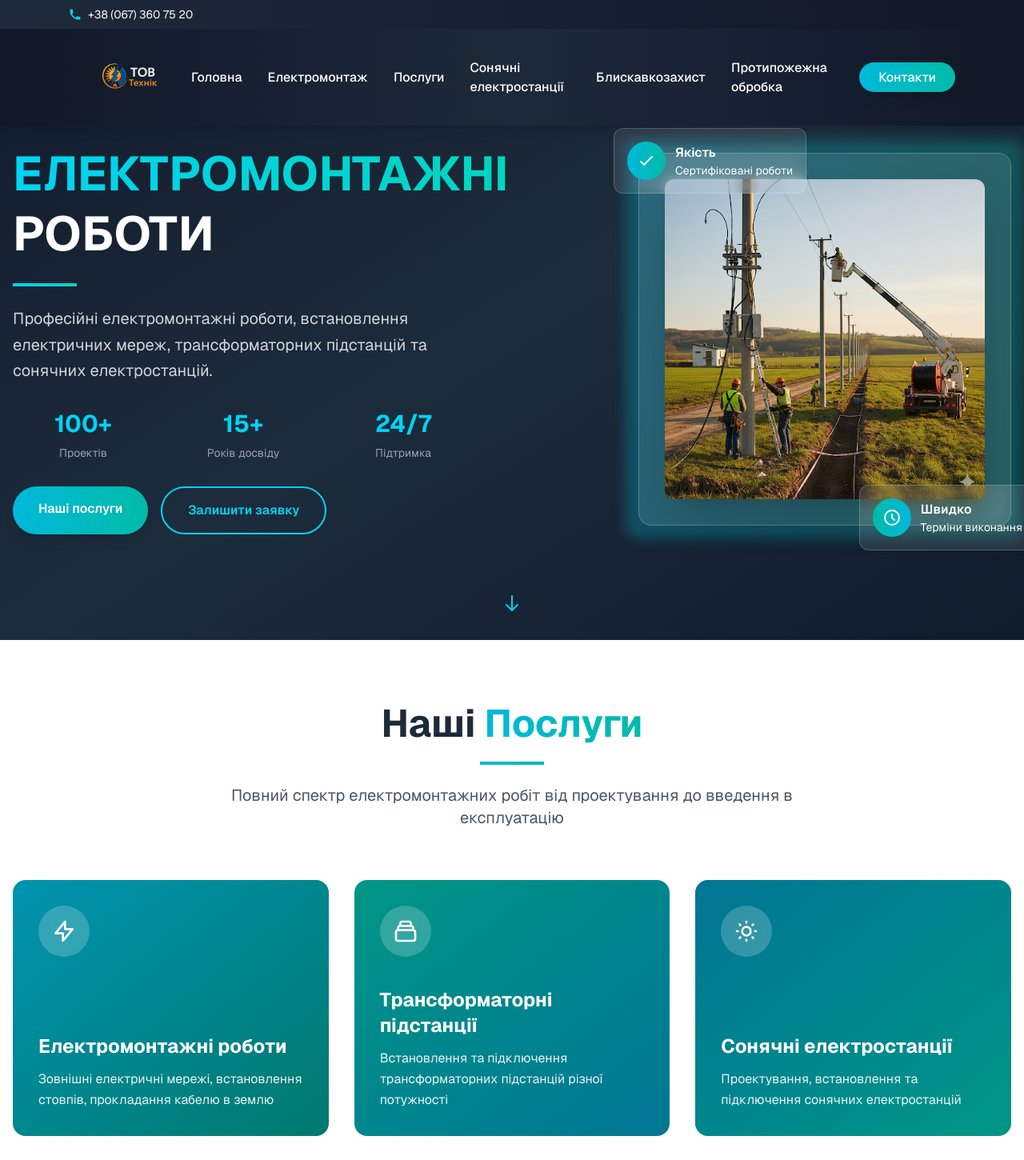
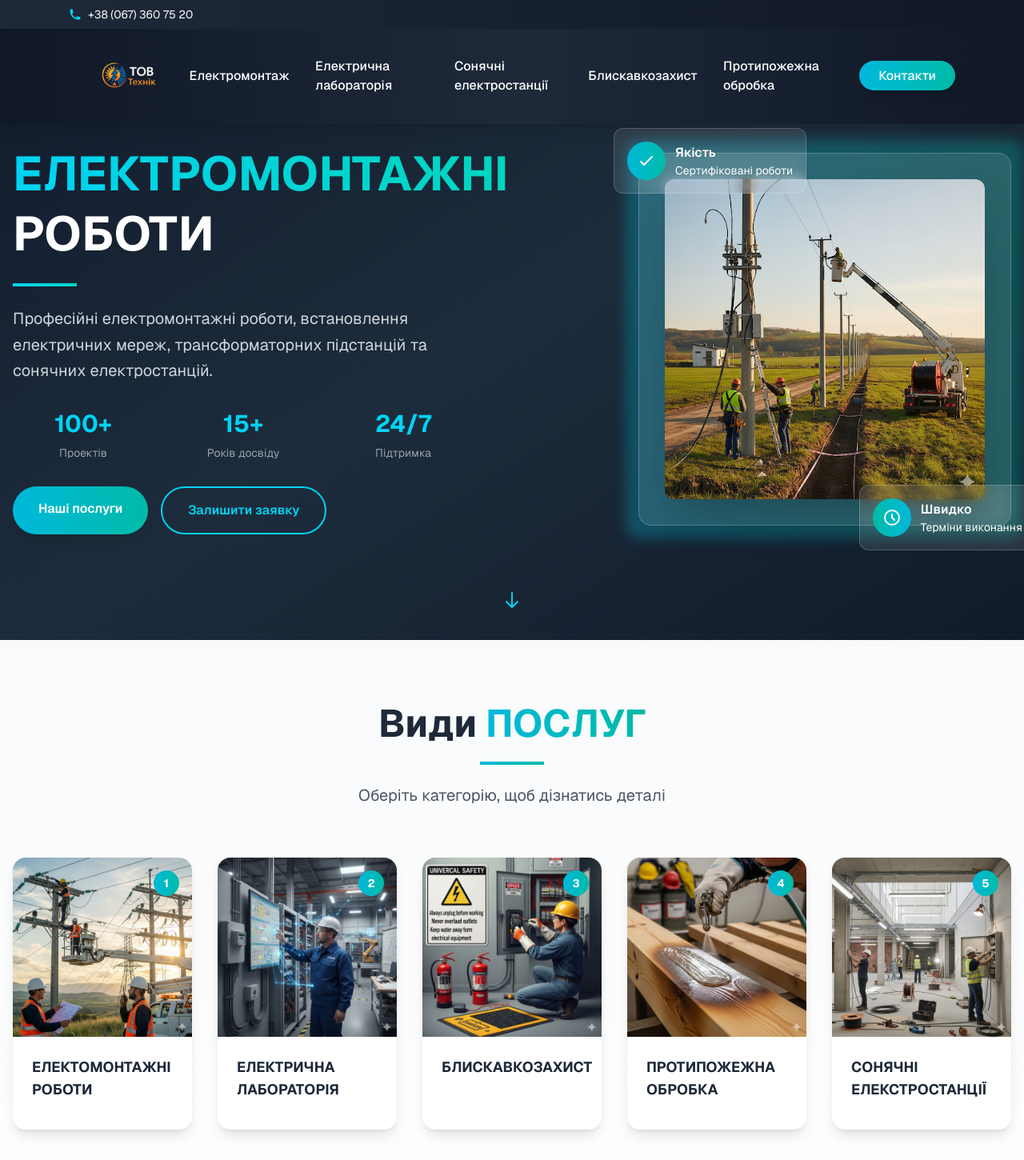
Before and after one commit to Natali993/texnic, a Next.js app: page / in a window 1280 px wide. Shown: the top 1450 px of the page at 80% size. Built offline with nearby package versions, Linux system fonts and the light colour scheme.

Commit message:
feat: change catigories

```diff
--- a/src/app/Footer.tsx
+++ b/src/app/Footer.tsx
@@ -8,20 +8,20 @@ const Contacts = () => {
       <div className="space-y-4">
         <div className="flex items-center space-x-3">
           <svg className="w-5 h-5 text-cyan-400 flex-shrink-0" fill="currentColor" viewBox="0 0 20 20">
-            <path fillRule="evenodd" d="M5.05 4.05a7 7 0 119.9 9.9L10 18.9l-4.95-4.95a7 7 0 010-9.9zM10 11a2 2 0 100-4 2 2 0 000 4z" clipRule="evenodd"/>
+            <path fillRule="evenodd" d="M5.05 4.05a7 7 0 119.9 9.9L10 18.9l-4.95-4.95a7 7 0 010-9.9zM10 11a2 2 0 100-4 2 2 0 000 4z" clipRule="evenodd" />
           </svg>
           <p className="text-gray-300">м. Рівне, вул Київська, 42</p>
         </div>
         <div className="flex items-center space-x-3">
           <svg className="w-5 h-5 text-cyan-400 flex-shrink-0" fill="currentColor" viewBox="0 0 20 20">
-            <path d="M2 3a1 1 0 011-1h2.153a1 1 0 01.986.836l.74 4.435a1 1 0 01-.54 1.06l-1.548.773a11.037 11.037 0 006.105 6.105l.774-1.548a1 1 0 011.059-.54l4.435.74a1 1 0 01.836.986V17a1 1 0 01-1 1h-2C7.82 18 2 12.18 2 5V3z"/>
+            <path d="M2 3a1 1 0 011-1h2.153a1 1 0 01.986.836l.74 4.435a1 1 0 01-.54 1.06l-1.548.773a11.037 11.037 0 006.105 6.105l.774-1.548a1 1 0 011.059-.54l4.435.74a1 1 0 01.836.986V17a1 1 0 01-1 1h-2C7.82 18 2 12.18 2 5V3z" />
           </svg>
           <p className="text-gray-300">+38 (067) 360 75 20</p>
         </div>
         <div className="flex items-center space-x-3">
           <svg className="w-5 h-5 text-cyan-400 flex-shrink-0" fill="currentColor" viewBox="0 0 20 20">
-            <path d="M2.003 5.884L10 9.882l7.997-3.998A2 2 0 0016 4H4a2 2 0 00-1.997 1.884z"/>
-            <path d="M18 8.118l-8 4-8-4V14a2 2 0 002 2h12a2 2 0 002-2V8.118z"/>
+            <path d="M2.003 5.884L10 9.882l7.997-3.998A2 2 0 0016 4H4a2 2 0 00-1.997 1.884z" />
+            <path d="M18 8.118l-8 4-8-4V14a2 2 0 002 2h12a2 2 0 002-2V8.118z" />
           </svg>
           <a
             href="mailto:techprokat.rv.ua@gmail.com"
@@ -79,15 +79,6 @@ const CategoriesMenu = () => {
         </li>
         <li>
           <Link
-            href="/posluhy"
-            className="text-gray-300 hover:text-cyan-400 transition-colors duration-300 flex items-center space-x-2"
-          >
-            <span className="w-2 h-2 bg-cyan-400 rounded-full"></span>
-            <span>Послуги</span>
-          </Link>
-        </li>
-        <li>
-          <Link
             href="/sonychni-elektrostancii"
             className="text-gray-300 hover:text-cyan-400 transition-colors duration-300 flex items-center space-x-2"
           >
@@ -118,7 +109,7 @@ const SocialLinks = () => {
         aria-label="Facebook"
       >
         <svg className="w-6 h-6" fill="currentColor" viewBox="0 0 24 24">
-          <path d="M24 12.073c0-6.627-5.373-12-12-12s-12 5.373-12 12c0 5.99 4.388 10.954 10.125 11.854v-8.385H7.078v-3.47h3.047V9.43c0-3.007 1.792-4.669 4.533-4.669 1.312 0 2.686.235 2.686.235v2.953H15.83c-1.491 0-1.956.925-1.956 1.874v2.25h3.328l-.532 3.47h-2.796v8.385C19.612 23.027 24 18.062 24 12.073z"/>
+          <path d="M24 12.073c0-6.627-5.373-12-12-12s-12 5.373-12 12c0 5.99 4.388 10.954 10.125 11.854v-8.385H7.078v-3.47h3.047V9.43c0-3.007 1.792-4.669 4.533-4.669 1.312 0 2.686.235 2.686.235v2.953H15.83c-1.491 0-1.956.925-1.956 1.874v2.25h3.328l-.532 3.47h-2.796v8.385C19.612 23.027 24 18.062 24 12.073z" />
         </svg>
       </a>
       <a
@@ -127,7 +118,7 @@ const SocialLinks = () => {
         aria-label="Instagram"
       >
         <svg className="w-6 h-6" fill="currentColor" viewBox="0 0 24 24">
-          <path d="M12.017 0C5.396 0 .029 5.367.029 11.987c0 6.62 5.367 11.987 11.988 11.987c6.62 0 11.987-5.367 11.987-11.987C24.014 5.367 18.637.001 12.017.001zM8.449 16.988c-1.297 0-2.448-.49-3.323-1.297C4.198 14.895 3.708 13.744 3.708 12.447s.49-2.448 1.297-3.323C5.902 8.198 7.053 7.708 8.35 7.708s2.448.49 3.323 1.297c.897.875 1.387 2.026 1.387 3.323s-.49 2.448-1.297 3.323c-.875.897-2.026 1.387-3.323 1.387z"/>
+          <path d="M12.017 0C5.396 0 .029 5.367.029 11.987c0 6.62 5.367 11.987 11.988 11.987c6.62 0 11.987-5.367 11.987-11.987C24.014 5.367 18.637.001 12.017.001zM8.449 16.988c-1.297 0-2.448-.49-3.323-1.297C4.198 14.895 3.708 13.744 3.708 12.447s.49-2.448 1.297-3.323C5.902 8.198 7.053 7.708 8.35 7.708s2.448.49 3.323 1.297c.897.875 1.387 2.026 1.387 3.323s-.49 2.448-1.297 3.323c-.875.897-2.026 1.387-3.323 1.387z" />
         </svg>
       </a>
       <a
@@ -136,7 +127,7 @@ const SocialLinks = () => {
         aria-label="LinkedIn"
       >
         <svg className="w-6 h-6" fill="currentColor" viewBox="0 0 24 24">
-          <path d="M20.447 20.452h-3.554v-5.569c0-1.328-.027-3.037-1.852-3.037-1.853 0-2.136 1.445-2.136 2.939v5.667H9.351V9h3.414v1.561h.046c.477-.9 1.637-1.85 3.37-1.85 3.601 0 4.267 2.37 4.267 5.455v6.286zM5.337 7.433c-1.144 0-2.063-.926-2.063-2.065 0-1.138.92-2.063 2.063-2.063 1.14 0 2.064.925 2.064 2.063 0 1.139-.925 2.065-2.064 2.065zm1.782 13.019H3.555V9h3.564v11.452zM22.225 0H1.771C.792 0 0 .774 0 1.729v20.542C0 23.227.792 24 1.771 24h20.451C23.2 24 24 23.227 24 22.271V1.729C24 .774 23.2 0 22.222 0h.003z"/>
+          <path d="M20.447 20.452h-3.554v-5.569c0-1.328-.027-3.037-1.852-3.037-1.853 0-2.136 1.445-2.136 2.939v5.667H9.351V9h3.414v1.561h.046c.477-.9 1.637-1.85 3.37-1.85 3.601 0 4.267 2.37 4.267 5.455v6.286zM5.337 7.433c-1.144 0-2.063-.926-2.063-2.065 0-1.138.92-2.063 2.063-2.063 1.14 0 2.064.925 2.064 2.063 0 1.139-.925 2.065-2.064 2.065zm1.782 13.019H3.555V9h3.564v11.452zM22.225 0H1.771C.792 0 0 .774 0 1.729v20.542C0 23.227.792 24 1.771 24h20.451C23.2 24 24 23.227 24 22.271V1.729C24 .774 23.2 0 22.222 0h.003z" />
         </svg>
       </a>
     </div>
@@ -158,7 +149,7 @@ export const Footer = () => {
             © 2024 ElektroMontazh. Всі права захищені.
           </p>
         </div>
-[]      </div>
+        []      </div>
     </footer>
   );
 };
--- a/src/app/Header.tsx
+++ b/src/app/Header.tsx
@@ -26,11 +26,6 @@ const NavigationMenu = () => {
       <nav className="hidden lg:block">
         <ul className="flex items-center space-x-8 text-white">
           <li>
-            <Link href="/" className="hover:text-cyan-400 transition-colors duration-300 font-medium">
-              Головна
-            </Link>
-          </li>
-          <li>
             <Link href="/elektromontazhni-roboty" className="hover:text-cyan-400 transition-colors duration-300 font-medium">
               Електромонтаж
             </Link>
@@ -38,7 +33,7 @@ const NavigationMenu = () => {
 
           <li>
             <Link href="/posluhy" className="hover:text-cyan-400 transition-colors duration-300 font-medium">
-              Послуги
+              Електрична лабораторія
             </Link>
           </li>
           <li>
@@ -87,18 +82,13 @@ const NavigationMenu = () => {
           <nav className="container mx-auto px-4 py-4">
             <ul className="space-y-4 text-white">
               <li>
-                <Link href="/" className="block hover:text-cyan-400 transition-colors duration-300">
-                  Головна
-                </Link>
-              </li>
-              <li>
                 <Link href="/elektromontazhni-roboty" className="block hover:text-cyan-400 transition-colors duration-300">
                   Електромонтаж
                 </Link>
               </li>
               <li>
                 <Link href="/posluhy" className="block hover:text-cyan-400 transition-colors duration-300">
-                  Послуги
+                  Електрична лабораторія
                 </Link>
               </li>
               <li>
--- a/src/app/page.tsx
+++ b/src/app/page.tsx
@@ -10,7 +10,7 @@ export default function Home() {
       <Header />
       <main className="flex-1 bg-white">
         <HeroSection />
-        <ServicesSection />
+        {/* <ServicesSection /> */}
         <SpecializedServicesSection />
       </main>
       <Footer />
--- a/src/components/SpecializedServicesSection.tsx
+++ b/src/components/SpecializedServicesSection.tsx
@@ -47,10 +47,22 @@ const CategoryCard = ({ category, index }: { category: any, index: number }) =>
 export function SpecializedServicesSection() {
   const categories = [
     {
-      name: 'ВНУТРІШНІ РОБОТИ',
-      imageSrc: '/pictures1.png',
+      name: 'ЕЛЕКТОМОНТАЖНІ РОБОТИ',
+      imageSrc: '/pictures8.png',
       altText: 'Професійний електрик європейської зовнішності встановлює внутрішню електропроводку',
-      href: '/vnutrishni-roboty/',
+      href: '/elektromontazhni-roboty',
+    },
+    {
+      name: 'ЕЛЕКТРИЧНА ЛАБОРАТОРІЯ',
+      imageSrc: '/pictures5.png',
+      altText: 'Послуги вимірювання ізоляції',
+      href: '/osvitlennya/',
+    },
+    {
+      name: 'БЛИСКАВКОЗАХИСТ',
+      imageSrc: '/pictures3.png',
+      altText: 'Встановлення камер відеоспостереження та систем безпеки',
+      href: '/systemy-bezpeky/',
     },
     {
       name: 'ПРОТИПОЖЕЖНА ОБРОБКА',
@@ -59,41 +71,11 @@ export function SpecializedServicesSection() {
       href: '/protypozhezhna-obrobka/',
     },
     {
-      name: 'СИСТЕМИ БЕЗПЕКИ',
-      imageSrc: '/pictures3.png',
-      altText: 'Встановлення камер відеоспостереження та систем безпеки',
-      href: '/systemy-bezpeky/',
-    },
-    {
-      name: 'ОСВІТЛЕННЯ',
+      name: 'СОНЯЧНІ ЕЛЕКСТРОСТАНЦІЇ',
       imageSrc: '/pictures4.png',
-      altText: 'Встановлення вуличного освітлення на вишці електромонтажниками',
-      href: '/osvitlennya/',
-    },
-    {
-      name: 'АВТОМАТИЗАЦІЯ',
-      imageSrc: '/pictures5.png',
       altText: 'Електричні панелі управління та системи автоматизації',
       href: '/avtomatyzaciya/'
-    },
-    {
-      name: 'ЕНЕРГОАУДИТ',
-      imageSrc: '/pictures6.png',
-      altText: 'Енергетичний аудит промислових об\'єктів та електрообладнання',
-      href: '/energoaudyt/',
-    },
-    {
-      name: 'КОНСУЛЬТАЦІЇ',
-      imageSrc: '/pictures7.png',
-      altText: 'Професійні консультації з електромонтажу від українських спеціалістів',
-      href: '/konsultacii/',
-    },
-    {
-      name: 'СЕРВІС',
-      imageSrc: '/pictures8.png',
-      altText: 'Технічне обслуговування електрообладнання',
-      href: '/servis/',
-    },
+    }
   ];
 
   return (
@@ -102,16 +84,16 @@ export function SpecializedServicesSection() {
         {/* Header */}
         <div className="text-center mb-16">
           <h2 className="text-5xl font-bold text-gray-800 mb-6">
-            Спеціалізовані <span className="bg-gradient-to-r from-cyan-500 to-teal-500 bg-clip-text text-transparent">ПОСЛУГИ</span>
+            Види <span className="bg-gradient-to-r from-cyan-500 to-teal-500 bg-clip-text text-transparent">ПОСЛУГ</span>
           </h2>
           <div className="w-20 h-1 bg-gradient-to-r from-cyan-500 to-teal-500 mx-auto mb-6"></div>
           <p className="text-xl text-gray-600 max-w-3xl mx-auto">
-            Додаткові спеціалізовані послуги для повного забезпечення ваших потреб
+            Оберіть категорію, щоб дізнатись деталі
           </p>
         </div>
 
         {/* Categories Grid */}
-        <div className="grid grid-cols-1 sm:grid-cols-2 lg:grid-cols-4 gap-8 mb-16">
+        <div className="grid grid-cols-1 sm:grid-cols-2 lg:grid-cols-5 gap-8 mb-16">
           {categories.map((category, index) => (
             <CategoryCard key={index} category={category} index={index} />
           ))}
```
